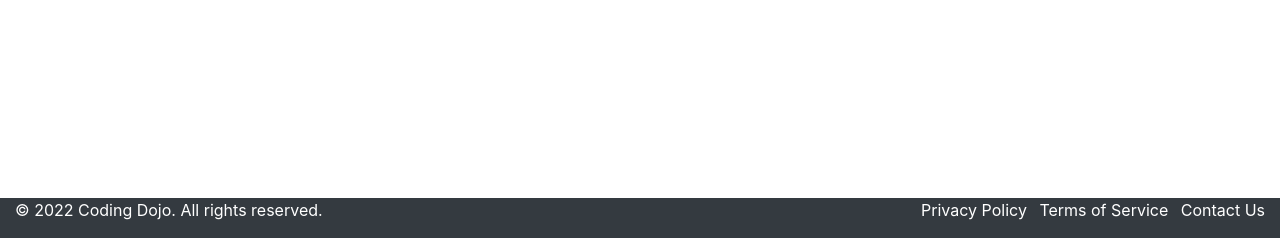
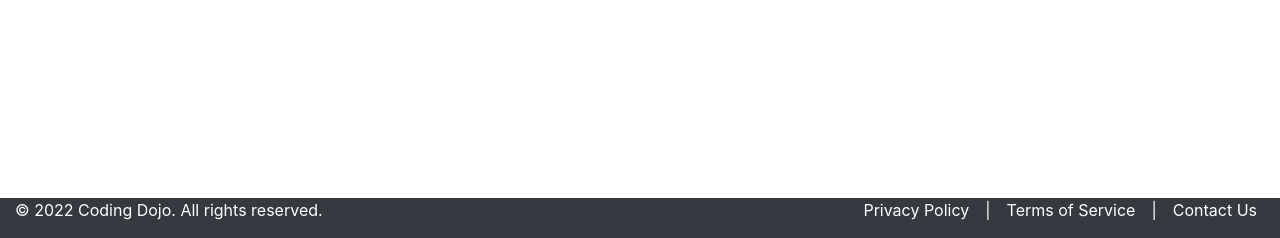
Before and after one commit to 23Ansell/DojoTask2, a Flask app: page /about in a window 1280 px wide. Shown: the part 562-800 px from the top of the page. Run offline with Flask 3, Linux system fonts and the light colour scheme; some libraries are stand-ins or nearby versions.

Commit message:
positioning '|'s' so they are all evenly spread apart

```diff
--- a/templates/base.html
+++ b/templates/base.html
@@ -43,10 +43,12 @@
                     <p>&copy; 2022 Coding Dojo. All rights reserved.</p>
                 </div>
                 <div class="col-md-6">
-                    <ul class="list-inline text-md-right">
-                        <li class="list-inline-item"><a href="/privacy">Privacy Policy</a></li>
-                        <li class="list-inline-item"><a href="/terms">Terms of Service</a></li>
-                        <li class="list-inline-item"><a href="/contact">Contact Us</a></li>
+                    <ul class="list-inline d-flex justify-content-end">
+                        <li class="list-inline-item mx-2"><a href="/privacy">Privacy Policy</a></li>
+                        <li class="list-inline-item mx-2">|</li>
+                        <li class="list-inline-item mx-2"><a href="/terms">Terms of Service</a></li>
+                        <li class="list-inline-item mx-2">|</li>
+                        <li class="list-inline-item mx-2"><a href="/contact">Contact Us</a></li>
                     </ul>
                 </div>
             </div>
```
